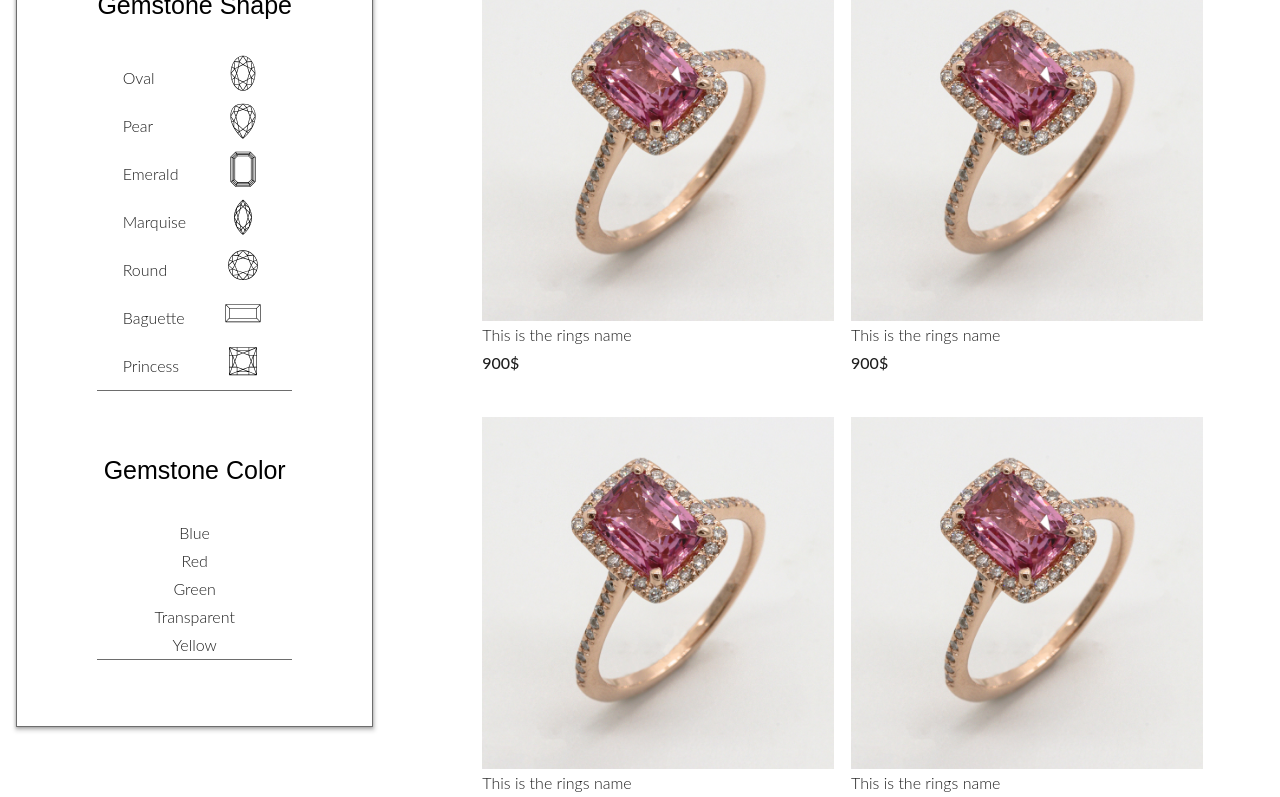
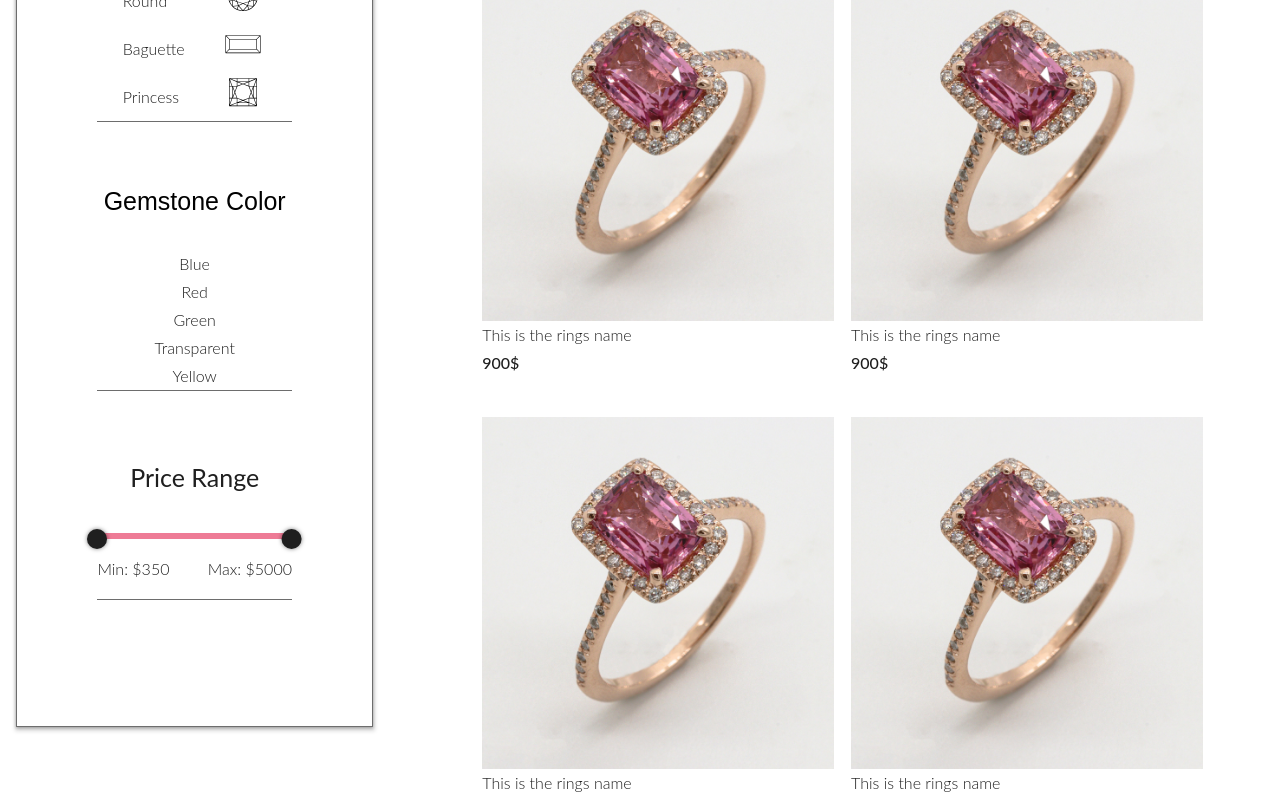
Before and after one commit to GeorgiTopalov/Jewelry-Store, a Next.js app: page /shop in a window 1280 px wide. Shown: the part 1151-1948 px from the top of the page. Built offline with nearby package versions, Linux system fonts and the light colour scheme.

Commit message:
created a slider for the price with styling

```diff
--- a/components/shop/filter.jsx
+++ b/components/shop/filter.jsx
@@ -1,11 +1,13 @@
 import styles from "./../../styles/shop/filter.module.css";
 import React, { useState, useEffect } from "react";
 import Link from "next/link";
+import { Range } from "react-range";
 
 const FilterSection = () => {
   const [isCategoryOpen, setIsCategoryOpen] = useState({});
   const [windowWidth, setWindowWidth] = useState(undefined);
   const [isDropdownOpen, setIsDropdownOpen] = useState(false);
+  const [priceRange, setPriceRange] = useState([350, 5000]);
 
   useEffect(() => {
     setWindowWidth(window.innerWidth);
@@ -23,7 +25,7 @@ const FilterSection = () => {
 
   const categories = {
     Category: ["Stack ring", "Wedding Band", "Engagement Ring", "Sets"],
-    Price: ["150$-300$", "300$-500$", "500$-800$", "800$-1200$", "1200$-2000$"],
+    // Price: ["150$-300$", "300$-500$", "500$-800$", "800$-1200$", "1200$-2000$"],
     Metal: ["Yellow Gold", "White Gold", "Rose Gold", "Platinum"],
     "Gemstone Shape": [
       "Oval",
@@ -272,7 +274,8 @@ const FilterSection = () => {
                 <div className={styles["sub-category"]}>
                   {options.map((option) => (
                     <label key={option} className={styles["filter-option"]}>
-                      {category === "Gemstone Shape" && gemstoneShapeIcons[option]}
+                      {category === "Gemstone Shape" &&
+                        gemstoneShapeIcons[option]}
                       {category === "Metal" && metalIcons[option]}
                       <input
                         className={styles["filter-checkbox"]}
@@ -286,6 +289,42 @@ const FilterSection = () => {
               )}
             </div>
           ))}
+          <div className={`${styles['filter-category']} ${styles['price-range']}`}>
+            <h4>Price Range</h4>
+            <Range
+  step={50}
+  min={350}
+  max={5000}
+  values={priceRange}
+  onChange={(values) => setPriceRange(values)}
+  renderTrack={({ props, children }) => {
+    // Calculate the percentage of the left and right thumbs
+    const leftThumbPercentage = (priceRange[0] - 350) / (5000 - 350) * 100;
+    const rightThumbPercentage = (priceRange[1] - 350) / (5000 - 350) * 100;
+
+    return (
+      <div {...props} className={styles["slider-track"]} style={props.style}>
+        <div
+          className={styles["slider-track-active"]}
+          style={{
+            left: `${leftThumbPercentage}%`,
+            right: `${100 - rightThumbPercentage}%`,
+          }}
+        />
+        {children}
+      </div>
+    );
+  }}
+  renderThumb={({ props, index }) => (
+    <div {...props} className={styles["slider-thumb"]} />
+  )}
+/>
+
+            <div className={styles["price-numbers"]}>
+              <span>Min: ${priceRange[0]}</span>
+              <span>Max: ${priceRange[1]}</span>
+            </div>
+          </div>
         </div>
       </div>
     </aside>
--- a/styles/shop/filter.module.css
+++ b/styles/shop/filter.module.css
@@ -113,22 +113,72 @@
   gap: 1rem;
 }
 
-.filter-category:nth-child(4) .sub-category label,
-.filter-category:nth-child(3) .sub-category label{
+.filter-category:nth-child(3) .sub-category label,
+.filter-category:nth-child(2) .sub-category label{
   display: flex;
   flex-flow: row-reverse wrap;
   align-items: center;
   justify-content: space-between;
   width: 144px;
 }
-.filter-category:nth-child(4) .sub-category label svg{
+.filter-category:nth-child(3) .sub-category label svg{
   width: 48px;
   height: 48px;
 }
 
-.filter-category:nth-child(3) .sub-category label svg{
+.filter-category:nth-child(2) .sub-category label svg{
   width: 24px;
   height: 24px;
+}
+
+.price-range {
+  display: flex;
+  flex-flow: column nowrap;
+  justify-content: center;
+  align-items: center;
+  padding: 2rem;
+}
+.price-range h4{
+  font-weight: 400;
+}
+
+.slider-track {
+  width: 100%;
+  height: 6px;
+  background: #ddd; /* Color for the part outside the thumbs */
+  position: relative;
+  border-radius: 3px;
+  z-index: 1;
+}
+
+.slider-track-active {
+  background: var(--primary-color); /* Color for the part inside the thumbs */
+  height: 100%;
+  border-radius: 3px;
+  position: absolute;
+  z-index: -2;
+}
+
+.slider-thumb {
+  width: 20px;
+  height: 20px;
+  background: var(--black);
+  border-radius: 50%;
+  position: absolute;
+  top: 50%;
+  transform: translate(-50%, -50%);
+  cursor: pointer;
+  box-shadow: 0px 0px 4px 0px rgba(0,0,0,0.5);
+  z-index: 3; /* Make sure the thumb is above the active and full track */
+}
+
+
+.price-numbers {
+  width: 100%;
+  display: flex;
+  flex-flow: row nowrap;
+  justify-content: space-between;
+  margin-top: 1rem;
 }
 
 @media (min-width: 1200px) {
@@ -198,4 +248,8 @@
   .collapse-icon {
     display:none;
   }
+
+  .price-range {
+    padding: 0 0 1rem 0;
+  }
 }
```
